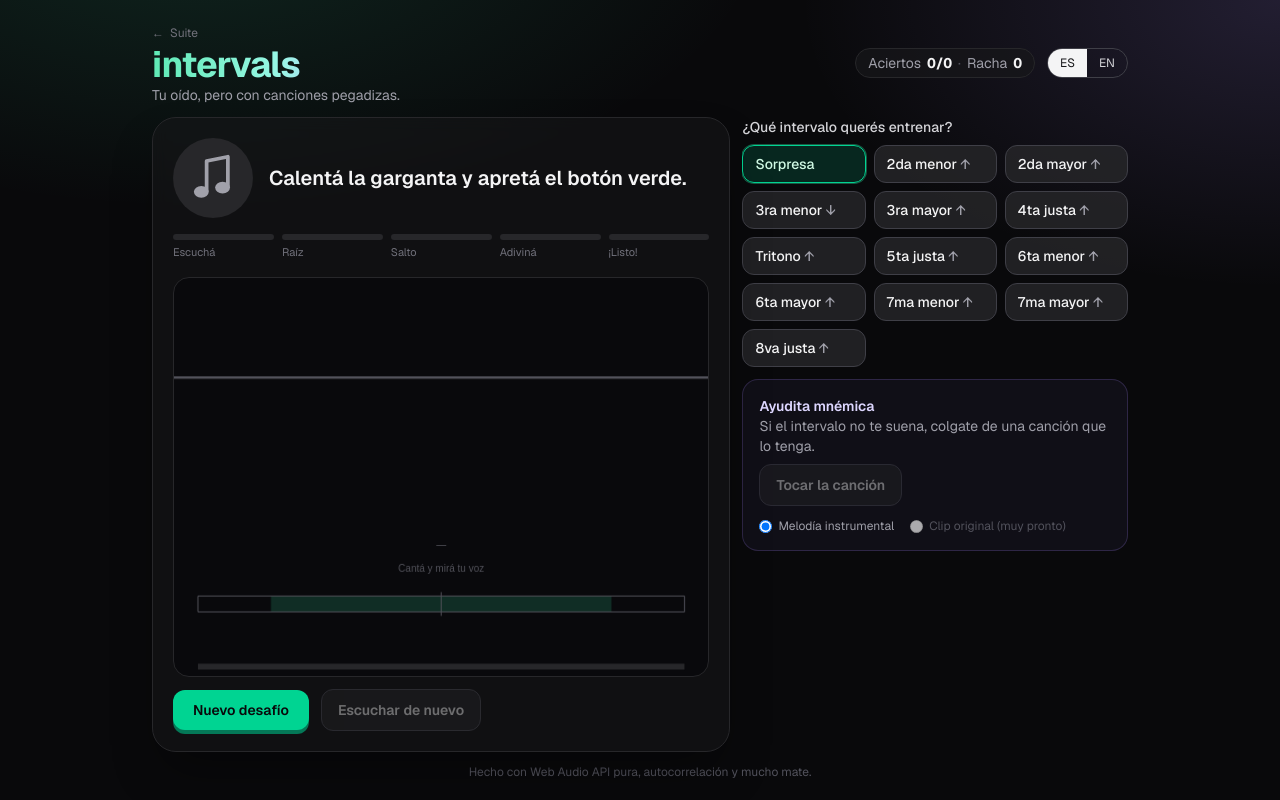
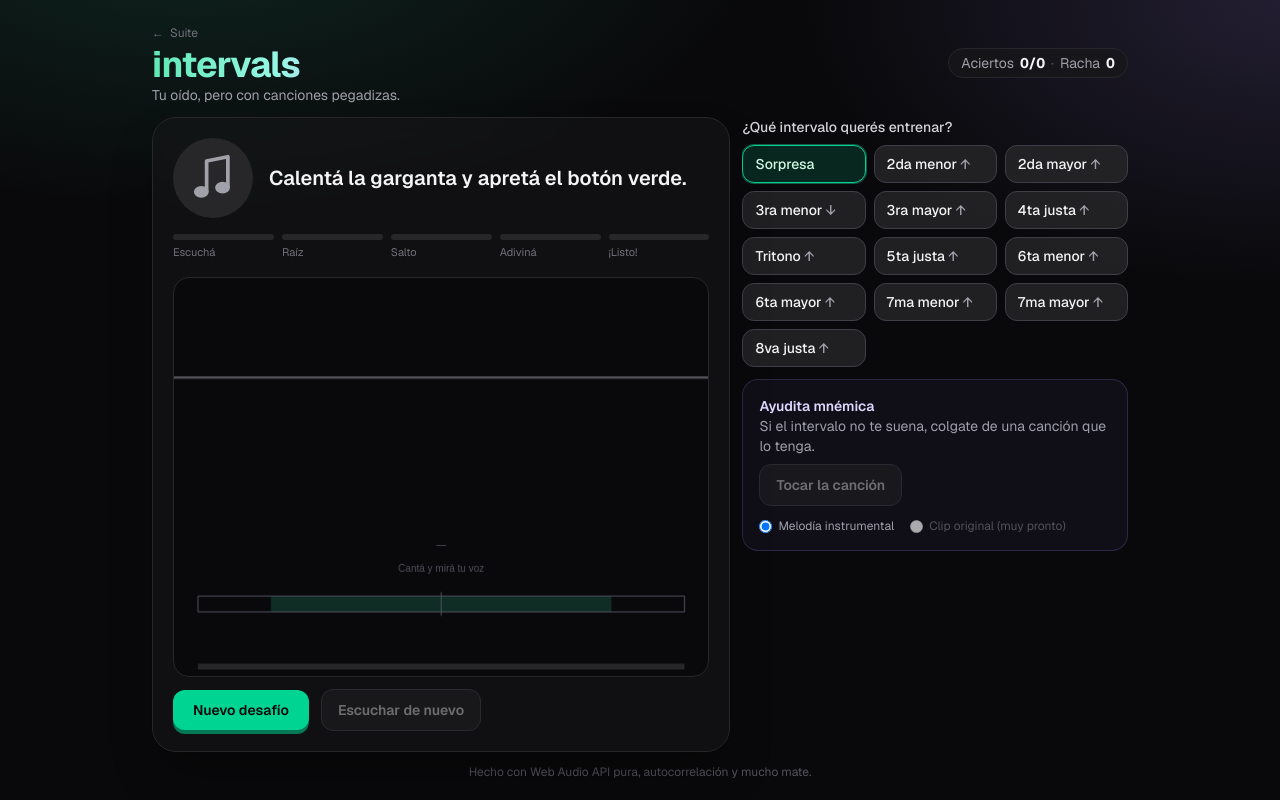
Before and after one commit to pablolospe/intervals, a Next.js app: page /intervalos in a window 1280 px wide. Built offline with nearby package versions, Linux system fonts and the light colour scheme.

Commit message:
refactor: remove language selector from trainer app header

```diff
--- a/src/components/trainer-app.tsx
+++ b/src/components/trainer-app.tsx
@@ -23,7 +23,7 @@ const btn = "btn px-3 py-2 text-xs sm:px-4 sm:py-2.5 sm:text-sm";
 const ghost = `${btn} btn-ghost`;
 
 export function TrainerApp() {
-  const { lang, selection, currentId, phase, evaluation, micError, score, setLang, setSelection, answer } = useTrainer();
+  const { lang, selection, currentId, phase, evaluation, micError, score, setSelection, answer } = useTrainer();
   const { startChallenge, replay, playReference } = useTrainerAudio();
   const t = dict[lang];
 
@@ -70,18 +70,6 @@ export function TrainerApp() {
             <span className="text-zinc-600">·</span>
             <span className="text-zinc-400">{t.streak}</span>
             <b className="tabular-nums">{score.streak}</b>
-          </div>
-          <div role="group" aria-label={t.language} className="flex overflow-hidden rounded-full border border-zinc-700 text-xs">
-            {(["es", "en"] as const).map((l) => (
-              <button
-                key={l}
-                onClick={() => setLang(l)}
-                aria-pressed={lang === l}
-                className={`px-3 py-1.5 uppercase ${lang === l ? "bg-zinc-100 text-zinc-900" : "text-zinc-300"}`}
-              >
-                {l}
-              </button>
-            ))}
           </div>
         </div>
       </header>
```
